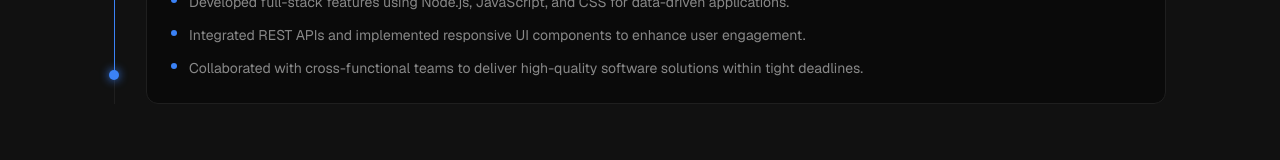
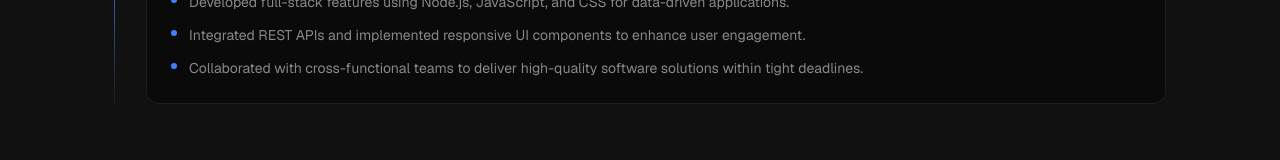
Before and after one commit to Darpan3089/Portfolio, a Next.js app: page / in a window 1280 px wide. Shown: the part 2624-2784 px from the top of the page. Built offline with nearby package versions, Linux system fonts and the light colour scheme.

Commit message:
feat: add WorkSection component with animated timeline for professional experience

```diff
--- a/src/components/sections/work.tsx
+++ b/src/components/sections/work.tsx
@@ -1,7 +1,7 @@
 "use client";
 
 import { useRef } from "react";
-import { motion, useScroll, useSpring, useTransform } from "framer-motion";
+import { motion, useScroll, useSpring } from "framer-motion";
 import { FadeUp } from "@/components/motion-wrapper";
 
 interface WorkEntry {
@@ -61,16 +61,14 @@ export function WorkSection() {
 
   const { scrollYProgress } = useScroll({
     target: containerRef,
-    offset: ["start center", "end center"],
+    offset: ["start 80%", "end center"],
   });
 
   const scaleY = useSpring(scrollYProgress, {
-    stiffness: 100,
-    damping: 30,
+    stiffness: 80,
+    damping: 25,
     restDelta: 0.001,
   });
-
-  const dotY = useTransform(scaleY, (s) => `calc(${s * 100}% - 5px)`);
 
   return (
     <section
@@ -102,30 +100,28 @@ export function WorkSection() {
 
         {/* Timeline */}
         <div ref={containerRef} className="relative">
-          {/* Base Vertical line */}
+          {/* Base Vertical line — full height, dimmed */}
           <div
             className="absolute left-0 top-0 bottom-0 w-px hidden md:block"
+            style={{ background: "var(--border)" }}
+          />
+
+          {/* Growing accent line — scales from top as user scrolls */}
+          <motion.div
+            className="absolute left-0 top-0 bottom-0 w-px hidden md:block origin-top"
             style={{
-              background: "var(--border)",
+              scaleY,
+              background:
+                "linear-gradient(to bottom, var(--accent) 85%, transparent 100%)",
             }}
           />
 
-          {/* Active Vertical line (Grows on scroll) */}
-          <motion.div
-            className="absolute left-0 top-0 bottom-0 w-px hidden md:block origin-top"
-            style={{
-              background: "var(--accent)",
-              scaleY: scaleY,
-            }}
-          />
-
-          {/* Moving Circle Pointer — tracks the growing line */}
-          <motion.div
-            className="absolute -left-[5px] w-2.5 h-2.5 rounded-full z-20 hidden md:block"
+          {/* Fixed anchor dot at the top of the line */}
+          <div
+            className="absolute -left-[4px] top-0 w-2 h-2 rounded-full hidden md:block z-10"
             style={{
               backgroundColor: "var(--accent)",
-              boxShadow: "0 0 10px var(--accent)",
-              top: dotY,
+              boxShadow: "0 0 8px var(--accent)",
             }}
           />
 
```
